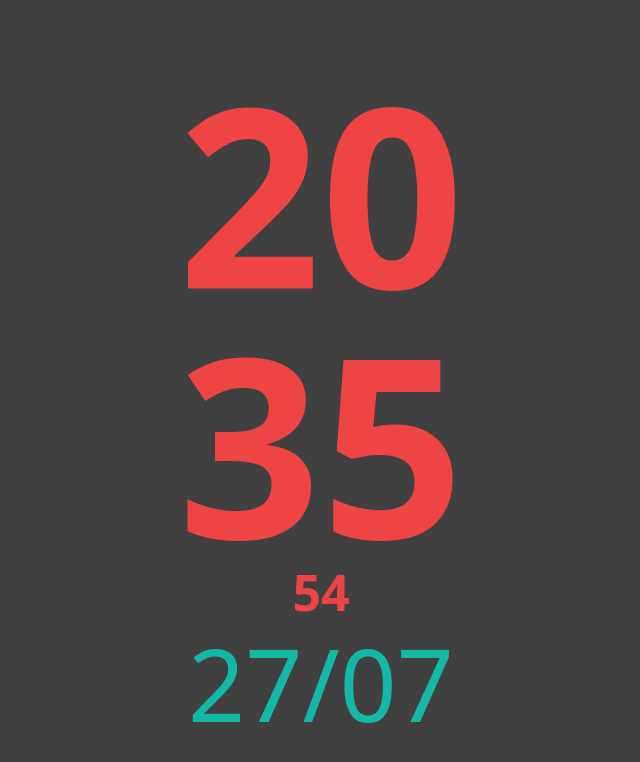
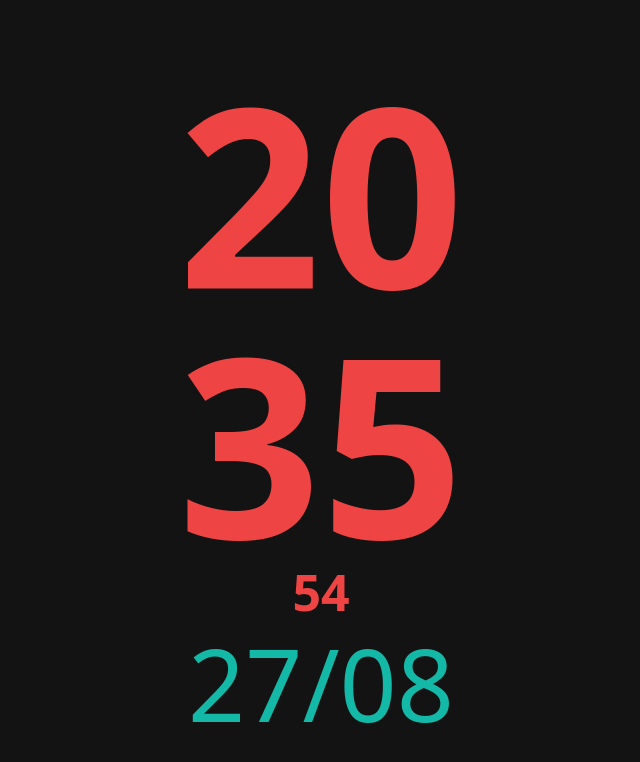
Before and after one commit to hlimajunior/relogio, a Next.js app: page / in a window 1280 px wide. Shown: the top 762 px of the page, without its empty margins (319-959 px from the left). Built offline with nearby package versions, Linux system fonts and the light colour scheme.

Commit message:
Correção do mês

```diff
--- a/src/app/globals.css
+++ b/src/app/globals.css
@@ -7,7 +7,7 @@
   padding: 0;
 }
 body {
-  background-color: #404040;
+  background-color: #131313;
   line-height: 1;
 }
 
--- a/src/app/page.tsx
+++ b/src/app/page.tsx
@@ -17,7 +17,7 @@ export default function Clock() {
   }, []);
 
   const day = time.getDate().toString().padStart(2, "0");
-  const month = time.getMonth().toString().padStart(2, "0");
+  const month = (time.getMonth()+1).toString().padStart(2, "0");
   const hours = time.getHours().toString();
   const minutes = time.getMinutes().toString().padStart(2, "0");
   const seconds = time.getSeconds().toString().padStart(2, "0");
```
